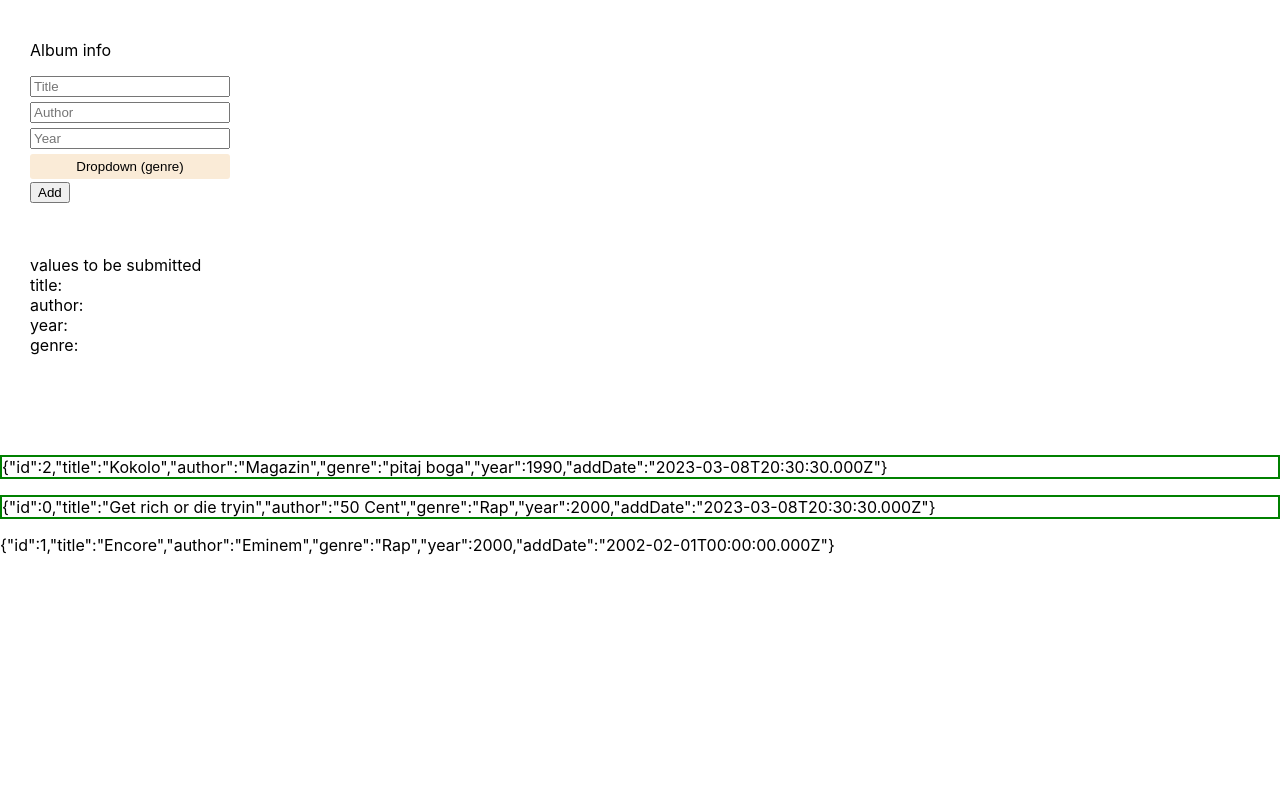
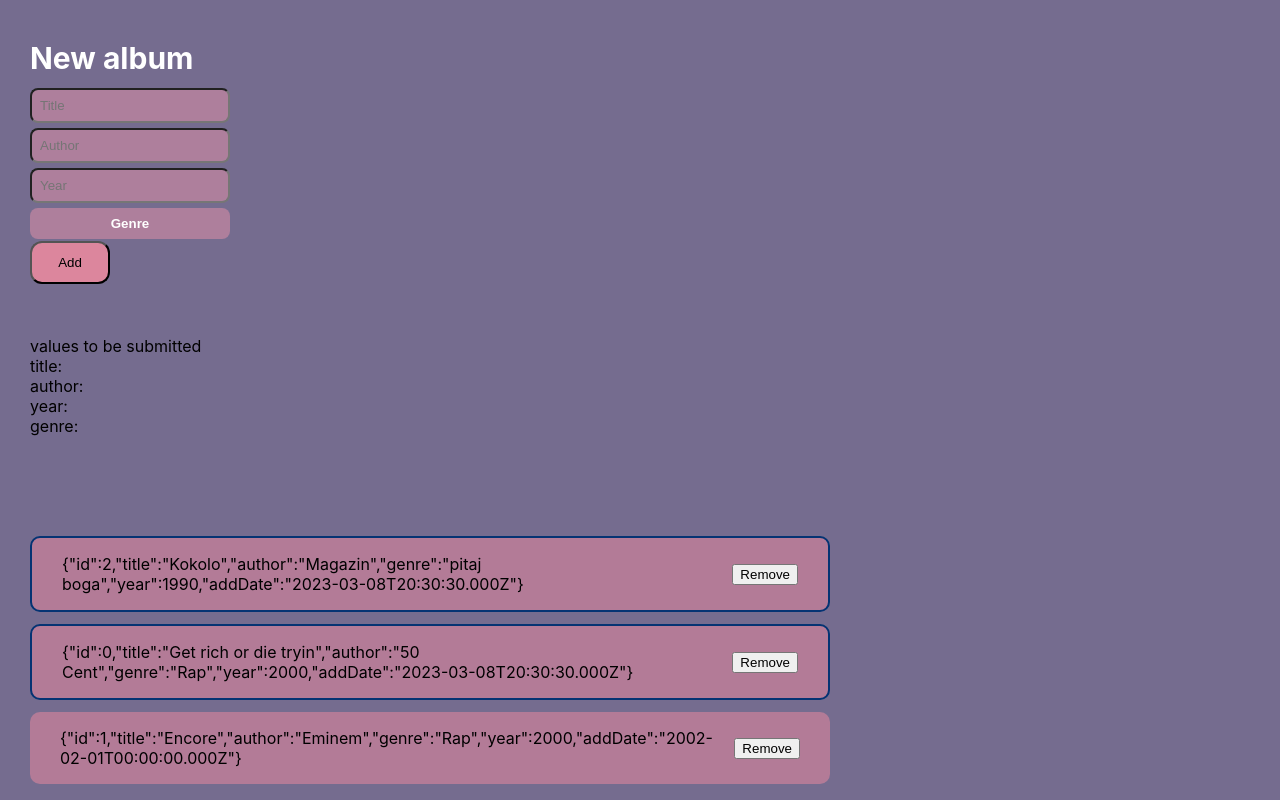
Before and after one commit to tsiklic1/Internship-15-MusicManager, a React (Create React App) app in the folder music-manager/: page / in a window 1280 px wide. Built offline with nearby package versions, Linux system fonts and the light colour scheme.

Commit message:
styling input form and albums display

```diff
--- a/music-manager/src/components/DisplayAlbums.jsx
+++ b/music-manager/src/components/DisplayAlbums.jsx
@@ -23,10 +23,10 @@ const DisplayAlbums = ({albumsList}) => {
   let today = new Date()
 
   return (
-    <div>
+    <div className = "album-display-wrapper">
       {albumsList.map((album)=> {
-      return <p className={(album.addDate.getMonth() === today.getMonth() && album.addDate.getDay() === today.getDay() && album.addDate.getFullYear() === today.getFullYear()) ? "album-added-today" : ""}
-      key = {album.id}> {JSON.stringify(album)}</p>})}
+      return <div className={(album.addDate.getMonth() === today.getMonth() && album.addDate.getDay() === today.getDay() && album.addDate.getFullYear() === today.getFullYear()) ? "album-container album-added-today" : "album-container"}>
+      <p key = {album.id}> {JSON.stringify(album)}</p><button className="">Remove</button> </div>})}
     </div>
   )
 }
--- a/music-manager/src/components/Form.jsx
+++ b/music-manager/src/components/Form.jsx
@@ -40,13 +40,13 @@ const Form = ({handleAddAlbum})=>{
   }
 
   return (<div className="album-input-form"  id = "inputForm" >
-    <p>Album info</p>
+    <p className="album-input-form__title">New album</p>
     <input className="album-info-input" type="text " placeholder="Title" value ={title} onChange = {e => setTitle(e.target.value)} />
     <input className="album-info-input" type="text " placeholder="Author" value ={author} onChange = {e => setAuthor(e.target.value)} />
     <input className="album-info-input" type="text " placeholder="Year" value ={year} onChange = {e => handleChangeOnYear(e.target.value)} />
     <GenreDropdown onSubmit = {getData}/>
 
-     <button onClick={(e) => handleSubmit(e)}>Add</button>
+     <button className="album-input-form__add-button" onClick={(e) => handleSubmit(e)}>Add</button>
      <p style={{color: emptyFieldExists ? "red" : "transparent"}}>No field can be empty</p>
      <p>values to be submitted <br/> title: {title} <br/> author: {author} <br/> year: {year} <br/> genre: {genre}</p>
     </div>);
--- a/music-manager/src/components/GenreDropdown.jsx
+++ b/music-manager/src/components/GenreDropdown.jsx
@@ -17,7 +17,7 @@ const GenreDropdown = (props) =>{
 
   return (
     <div className="dropdown-wrapper">
-      <button className="genre-button dropdown-button" onClick={()=>setIsOpen((prev) => !prev)}>Dropdown (genre)</button>
+      <button className="genre-button dropdown-button" onClick={()=>setIsOpen((prev) => !prev)}>Genre</button>
       {isOpen && <form className="dropdown-container" onSubmit={handleSubmit}>
           {genres.map((item) => (
             <button className="genre-button" type="submit" onClick = {() => handleGenreSelect(item)} key={item}>{item}</button>
--- a/music-manager/src/index.css
+++ b/music-manager/src/index.css
@@ -1,5 +1,13 @@
 * {
   box-sizing: border-box;
+}
+
+:root {
+  --blue: #043373;
+  --purple: #756c8f;
+  --pink: #dc869d;
+  --magenta: #ae7f9c;
+  --red: #5c2c34;
 }
 
 body {
@@ -9,11 +17,7 @@ body {
     sans-serif;
   -webkit-font-smoothing: antialiased;
   -moz-osx-font-smoothing: grayscale;
-}
-
-code {
-  font-family: source-code-pro, Menlo, Monaco, Consolas, "Courier New",
-    monospace;
+  background-color: var(--purple);
 }
 
 .album-input-form {
@@ -23,20 +27,41 @@ code {
   width: 200px;
 }
 
+.album-input-form__title {
+  font-size: 30px;
+  color: white;
+  font-weight: 700;
+  margin-bottom: 12px;
+}
+
 .album-info-input {
   display: block;
   margin-bottom: 5px;
   width: 100%;
+  padding: 8px;
+  border-radius: 8px;
+  color: white;
+  background-color: var(--magenta);
 }
 
 .genre-button {
-  background-color: antiquewhite;
+  background-color: var(--blue);
   border: none;
   margin-right: 5px;
-  border-radius: 3px;
-  padding: 5px;
+  border-radius: 8px;
+  padding: 10px;
   margin-bottom: 2px;
   display: block;
+  width: 80px;
+  color: white;
+}
+
+.dropdown-button {
+  background-color: var(--magenta);
+  padding: 8px;
+  border-radius: 8px;
+  color: white;
+  font-weight: 700;
   width: 100%;
 }
 
@@ -44,16 +69,33 @@ code {
   position: relative;
 }
 
-.dropdown-button {
-  width: 100%;
-}
-
 .dropdown-container {
   width: 100px;
   position: absolute;
-  transform: translate(210px, -28px);
+  transform: translate(210px, -32px);
+}
+
+.album-input-form__add-button {
+  background-color: var(--pink);
+  width: 80px;
+  padding: 12px;
+  border-radius: 12px;
 }
 
 .album-added-today {
-  border: green solid 2px;
+  border: var(--blue) solid 2px;
 }
+
+.album-display-wrapper {
+  width: 800px;
+  margin-left: 30px;
+}
+
+.album-container {
+  display: flex;
+  align-items: center;
+  border-radius: 10px;
+  background-color: #dc869d99;
+  margin-bottom: 12px;
+  padding: 0 30px;
+}
```
